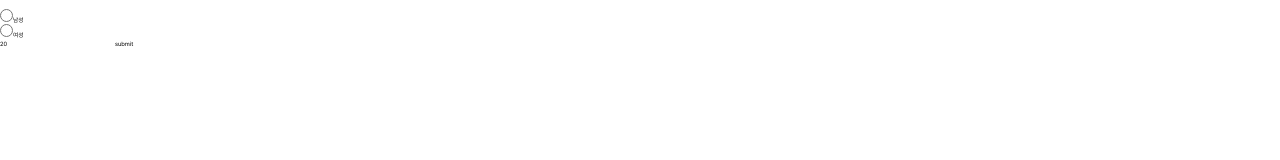
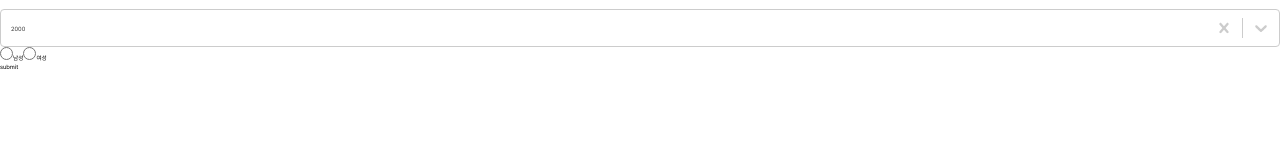
Before and after one commit to Odagada/Trimo-FE, a Next.js app: page /signup/1 in a window 1280 px wide. Shown: the top 160 px of the page. Built offline with nearby package versions, Linux system fonts and the light colour scheme.

Commit message:
refactor: dropdown, radio button 훅 폼 적용

```diff
--- a/pages/signup/[provider].tsx
+++ b/pages/signup/[provider].tsx
@@ -7,31 +7,37 @@ import Select from "react-select";
 function SignUp() {
   const router = useRouter();
   const { code } = router.query;
+  const provider = router.query.provider;
 
-  console.log(code);
-  console.log(router.query.provider);
+  // console.log(code);
+  // console.log(router.query.provider);
 
-  // axios.post(`http://localhost:8080/login/oauth/naver?code=${code}&state=null`);
+  // axios.post(`http://localhost:8080/login/oauth/${provider}?code=${code}&state=null`);
 
   const {
     register,
     handleSubmit,
-    getValues,
+    control,
     formState: { errors },
   } = useForm({
     mode: "onBlur",
     shouldFocusError: true,
     reValidateMode: "onChange",
-    defaultValues: { nickName: "", gender: "남성", birthdate: 20 },
+    defaultValues: { nickName: "", gender: "남성", birthdate: 2000 },
   });
 
-  // const {
-  //   field: { value: langValue, onChange: langOnChange, ...restLangField },
-  // } = useController({ name: "birthdate", control });
+  const {
+    field: { value: birthdateVal, onChange: onBirthdateChange, ...restField },
+  } = useController({ name: "birthdate", control });
+
+  const birthdateList: { value: number; label: number }[] = [];
+  for (let i = 1960; i < 2015; i++) {
+    birthdateList.push({ value: i, label: i });
+  }
 
   const onSubmit = (data: { nickName: string; gender: string; birthdate: number }) => {
-    console.log("data: ", data);
-    console.log(typeof data);
+    // console.log("data: ", data);
+    // console.log(typeof data);
   };
 
   //닉네임/나이/성별
@@ -43,40 +49,23 @@ function SignUp() {
           maxLength: { value: 5, message: "5자 이하의 닉네임을 입력 해 주세요." },
         })}
       ></input>
-      {/* <Select
-        className="select-input"
+
+      <Select
+        instanceId="long-value-select"
         placeholder="생년월일 입력"
         isClearable
-        options={languageList}
-        value={langValue ? languageList.find((x) => x.value === langValue) : langValue}
-        onChange={(option) => langOnChange(option ? option.value : option)}
-        {...restLangField}
-      /> */}
+        options={birthdateList}
+        value={birthdateVal ? birthdateList.find((x) => x.value === birthdateVal) : birthdateVal}
+        onChange={(option) => onBirthdateChange(option)}
+        {...restField}
+      />
 
       <div>
         <input type="radio" value="male" {...register("gender")} />
         남성
-      </div>
-
-      <div>
         <input type="radio" value="female" {...register("gender")} />
         여성
       </div>
-
-      {/*
-      <input
-        {...register("gender", {
-          required: true,
-          maxLength: 5,
-        })}
-      ></input> */}
-      <input
-        {...register("birthdate", {
-          required: true,
-          maxLength: 5,
-          pattern: /^(19|20)d{2}$/,
-        })}
-      ></input>
 
       <button type="submit">submit</button>
     </form>
```
